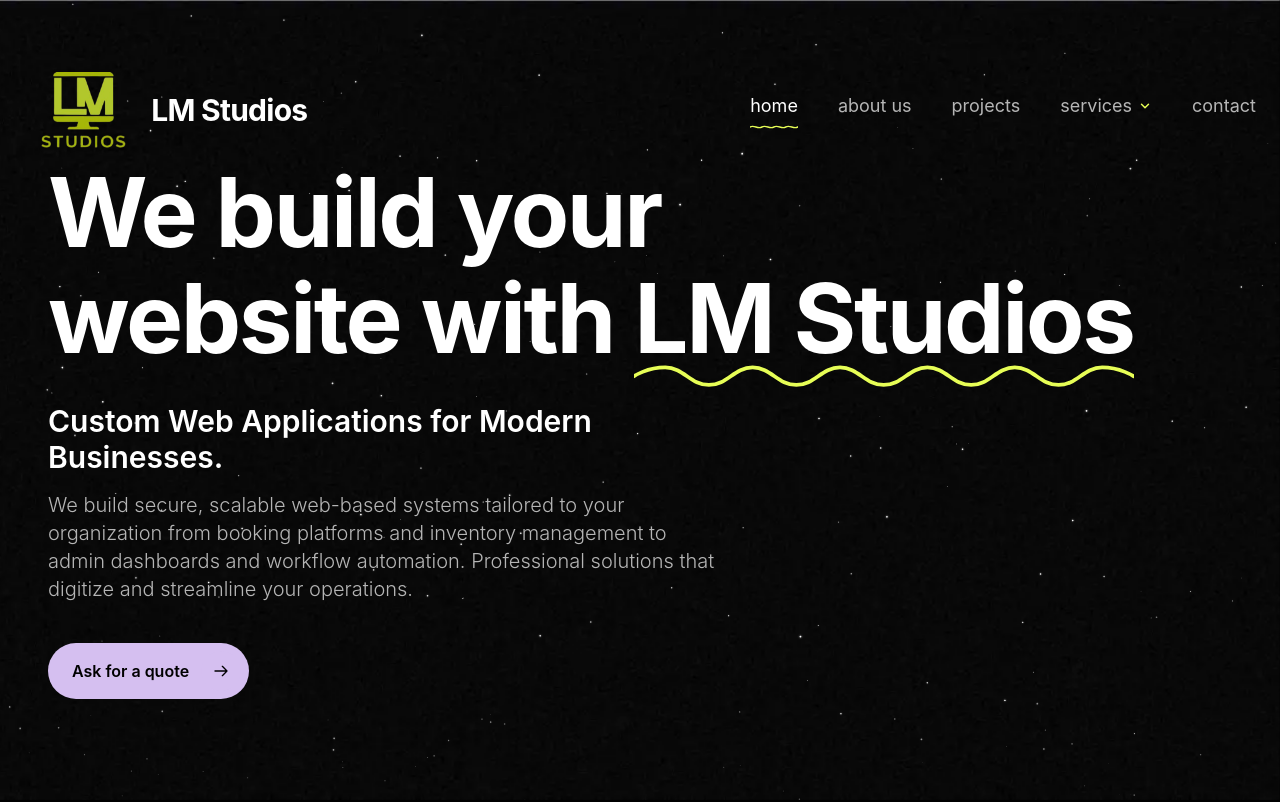
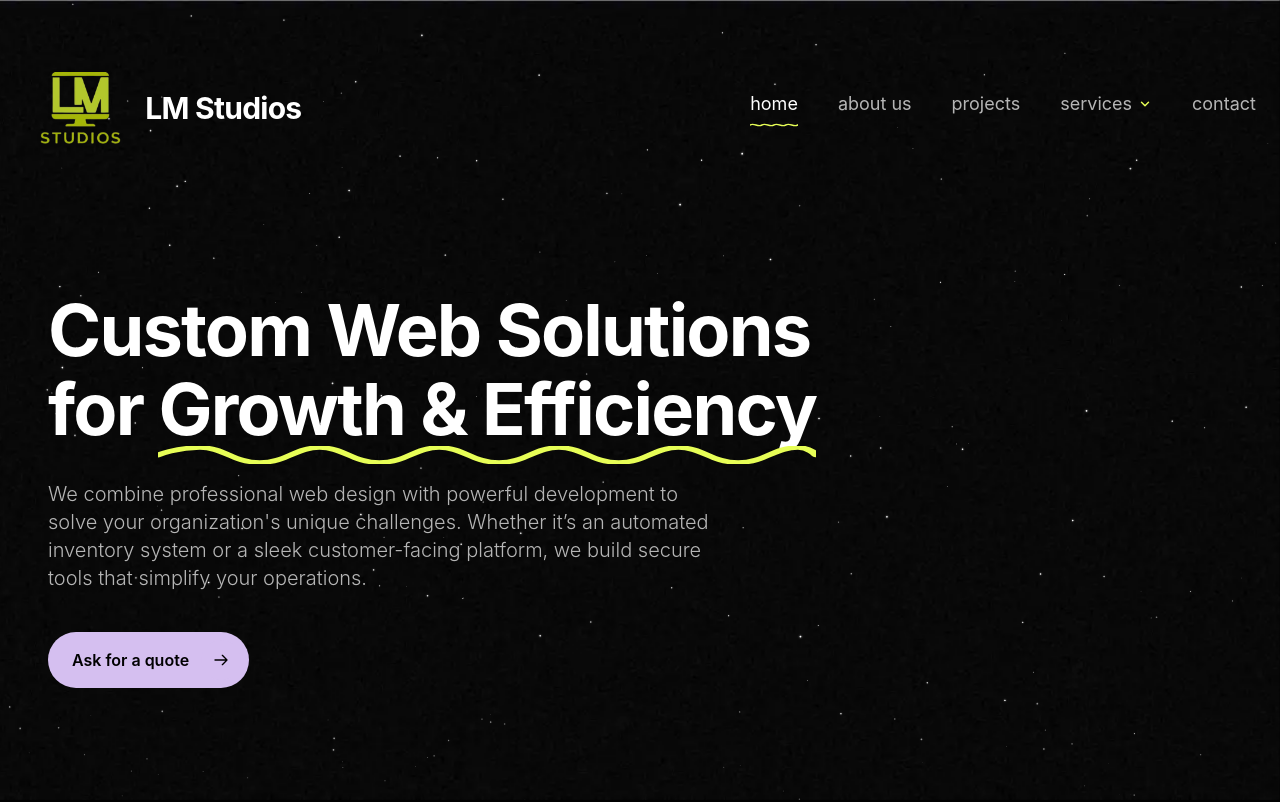
Before and after one commit to LM-Studios-Work/Website-Revamp-v2, a React (Vite) app: page / in a window 1280 px wide. Shown: the top 802 px of the page. Built offline with nearby package versions, Linux system fonts and the light colour scheme; a web font is replaced by a local one.

Commit message:
Adjust hero position, font sizes, navbar logo and text sizing as requested

```diff
--- a/src/sections/Header/components/NavbarLogo.tsx
+++ b/src/sections/Header/components/NavbarLogo.tsx
@@ -8,9 +8,9 @@ export const NavbarLogo = () => {
         <img
           src="/lmstudioslogo.png"
           alt="LM Studios Logo"
-          className="h-14 max-w-[180px] sm:h-16 sm:max-w-[200px] md:h-[4.8rem] md:max-w-[250px] w-auto inline-block align-middle drop-shadow"
+          className="h-[2.8rem] max-w-[171px] sm:h-[3.04rem] sm:max-w-[190px] md:h-[4.56rem] md:max-w-[238px] w-auto inline-block align-middle drop-shadow"
         />
-        <span className="text-white text-2xl md:text-3xl font-bold font-sans tracking-tight">
+        <span className="text-white text-xl sm:text-2xl md:text-3xl font-bold font-sans tracking-tight">
           LM Studios
         </span>
       </span>
--- a/src/sections/Hero/components/HeroDescription.tsx
+++ b/src/sections/Hero/components/HeroDescription.tsx
@@ -3,15 +3,12 @@ import { Link } from "react-router-dom";
 export const HeroDescription = () => {
   return (
     <div className="max-w-2xl text-left">
-      <h2 className="text-xl md:text-3xl font-semibold text-white mb-3 md:mb-4 animate-[fadeInUp_0.8s_ease-out_0.4s_both]">
-        Custom Web Applications for Modern Businesses.
-      </h2>
 
-      <p className="text-sm md:text-lg lg:text-xl text-white/70 leading-relaxed mb-6 md:mb-10 animate-[fadeInUp_0.8s_ease-out_0.6s_both]">
-        We build secure, scalable web-based systems tailored to your
-        organization from booking platforms and inventory management to admin
-        dashboards and workflow automation. Professional solutions that digitize
-        and streamline your operations.
+      <p className="text-lg md:text-lg lg:text-xl text-white/70 leading-relaxed mb-6 md:mb-10 animate-[fadeInUp_0.8s_ease-out_0.6s_both]">
+        We combine professional web design with powerful development to solve
+        your organization's unique challenges. Whether it’s an automated
+        inventory system or a sleek customer-facing platform, we build secure
+        tools that simplify your operations.
       </p>
 
       <Link
--- a/src/sections/Hero/components/HeroHeading.tsx
+++ b/src/sections/Hero/components/HeroHeading.tsx
@@ -1,21 +1,21 @@
 export const HeroHeading = () => {
   return (
-    <div className="mb-4 md:mb-8 animate-[fadeInUp_0.8s_ease-out_0.2s_both]">
-      <h1 className="text-[3rem] md:text-[4rem] lg:text-[5rem] xl:text-[6rem] font-bold leading-[1.1] tracking-tight text-white">
-        We build your
+    <div className="mb-4 md:mb-8 animate-[fadeInUp_0.8s_ease-out_0.2s_both] mt-[10vh] md:mt-[15vh]">
+      <h1 className="text-[2.2rem] md:text-[3rem] lg:text-[3.8rem] xl:text-[4.5rem] font-bold leading-[1.1] tracking-tight text-white">
+        Custom Web Solutions
         <br />
-        website with{' '}
+        for{" "}
         <span className="relative inline-block">
-          LM Studios
+          Growth & Efficiency
           <svg
-            className="absolute left-0 -bottom-2 md:-bottom-4 w-full"
-            viewBox="0 0 400 18"
+            className="absolute left-1/2 -translate-x-1/2 -bottom-2 md:-bottom-4 w-[105%] md:w-full h-[12px] md:h-[18px]"
+            viewBox="0 0 220 12"
             fill="none"
             xmlns="http://www.w3.org/2000/svg"
             preserveAspectRatio="none"
           >
             <path
-              d="M0 9C0 9 10 2 25 2C40 2 45 16 60 16C75 16 80 2 95 2C110 2 115 16 130 16C145 16 150 2 165 2C180 2 185 16 200 16C215 16 220 2 235 2C250 2 255 16 270 16C285 16 290 2 305 2C320 2 325 16 340 16C355 16 360 2 375 2C390 2 400 9 400 9"
+              d="M0 6C0 6 6 1 14 1C22 1 25 11 34 11C43 11 46 1 54 1C62 1 65 11 74 11C83 11 86 1 94 1C102 1 105 11 114 11C123 11 126 1 134 1C142 1 145 11 154 11C163 11 166 1 174 1C182 1 185 11 194 11C203 11 206 1 214 1C218 1 220 6 220 6"
               stroke="#e7fe56"
               strokeWidth="3"
               strokeLinecap="round"
--- a/src/sections/Hero/index.tsx
+++ b/src/sections/Hero/index.tsx
@@ -5,7 +5,7 @@ import { HeroVideoOverlay } from "@/components/HeroVideoOverlay";
 
 export const Hero = () => {
   return (
-    <section className="relative flex flex-col justify-center md:justify-end items-start min-h-screen pt-20 md:pt-40 pb-16 md:pb-28 overflow-hidden">
+    <section className="relative flex flex-col justify-center md:justify-end items-start min-h-screen pt-[5vh] md:pt-40 pb-16 md:pb-28 overflow-hidden">
       <HeroVideoOverlay />
       <SocialSidebar />
 
```
